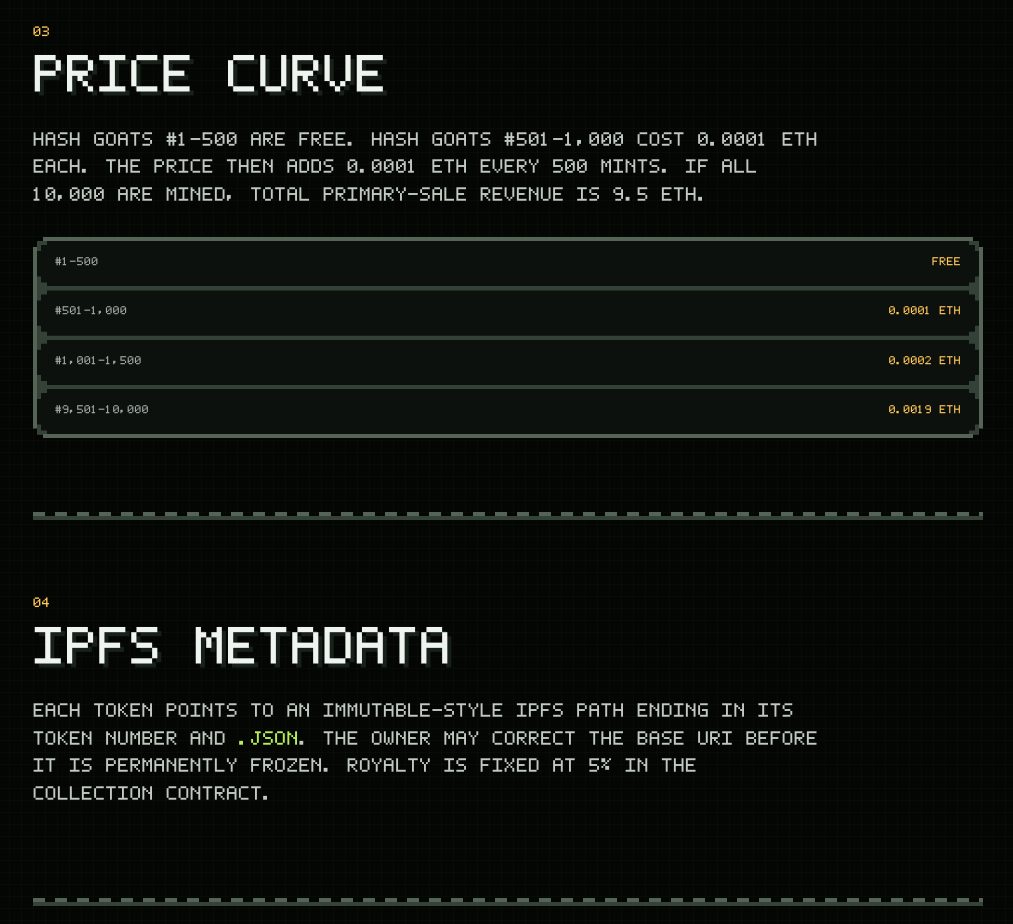
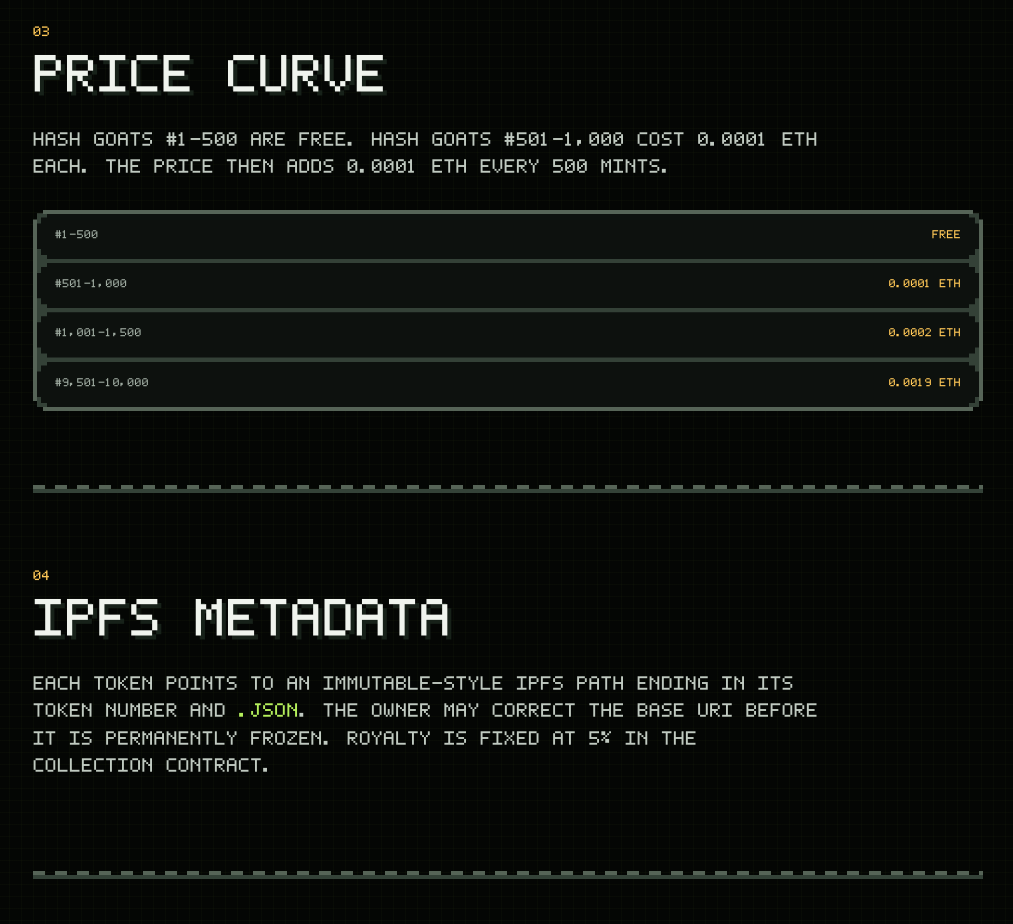
Before and after one commit to monad9507-spec/goat, a plain HTML site: page docs.html in a window 1280 px wide. Shown: the part 1600-2524 px from the top of the page, without its empty margins (267-1280 px from the left). Drawn offline with Linux system fonts and the light colour scheme.

Commit message:
Update docs.html

```diff
--- a/docs.html
+++ b/docs.html
@@ -24,7 +24,7 @@
         <div>
           <section id="mining" class="doc-section"><span>01</span><h2>GPU MINING</h2><p>Connect your wallet and run the WebGPU miner. Every SHA-256 attempt is made locally on your graphics card. A valid proof is bound to your wallet and the latest challenge, so another wallet cannot copy it.</p><div class="fact-row"><div><small>ALGORITHM</small><strong>SHA-256</strong></div><div><small>SUPPLY</small><strong>10,000</strong></div><div><small>NETWORK</small><strong>ROBINHOOD</strong></div></div></section>
           <section id="difficulty" class="doc-section"><span>02</span><h2>DIFFICULTY</h2><p>Difficulty begins at 30 BITS. It retargets after every eight successful mints and can move by only one bit per retarget. During inactivity it falls by one bit every ten seconds until it reaches the current supply floor.</p><div class="difficulty-rules"><div><small>START</small><strong>30 BITS</strong></div><div><small>ABSOLUTE MAX</small><strong>40 BITS</strong></div><div><small>IDLE DECAY</small><strong>−1 / 10 SEC</strong></div><div><small>RETARGET</small><strong>8 MINTS</strong></div></div><p class="doc-note">The floor rises by one bit every 500 mints and stops permanently at 35 BITS. The contract cannot repeat the uncontrolled 50-BIT spike.</p></section>
-          <section id="pricing" class="doc-section"><span>03</span><h2>PRICE CURVE</h2><p>Hash Goats #1–500 are free. Hash Goats #501–1,000 cost 0.0001 ETH each. The price then adds 0.0001 ETH every 500 mints. If all 10,000 are mined, total primary-sale revenue is 9.5 ETH.</p><div class="price-samples"><div><span>#1–500</span><strong>FREE</strong></div><div><span>#501–1,000</span><strong>0.0001 ETH</strong></div><div><span>#1,001–1,500</span><strong>0.0002 ETH</strong></div><div><span>#9,501–10,000</span><strong>0.0019 ETH</strong></div></div></section>
+          <section id="pricing" class="doc-section"><span>03</span><h2>PRICE CURVE</h2><p>Hash Goats #1–500 are free. Hash Goats #501–1,000 cost 0.0001 ETH each. The price then adds 0.0001 ETH every 500 mints.</p><div class="price-samples"><div><span>#1–500</span><strong>FREE</strong></div><div><span>#501–1,000</span><strong>0.0001 ETH</strong></div><div><span>#1,001–1,500</span><strong>0.0002 ETH</strong></div><div><span>#9,501–10,000</span><strong>0.0019 ETH</strong></div></div></section>
           <section id="metadata" class="doc-section"><span>04</span><h2>IPFS METADATA</h2><p>Each token points to an immutable-style IPFS path ending in its token number and <code>.json</code>. The owner may correct the base URI before it is permanently frozen. Royalty is fixed at 5% in the collection contract.</p></section>
           <section id="safety" class="doc-section"><span>05</span><h2>STAY SAFE</h2><p>The website never asks for your seed phrase or private key. Mining only computes hashes until a proof is found; minting happens only after you confirm a contract transaction in your wallet. TURBO mode uses more power and may increase GPU temperature.</p></section>
         </div>
```
